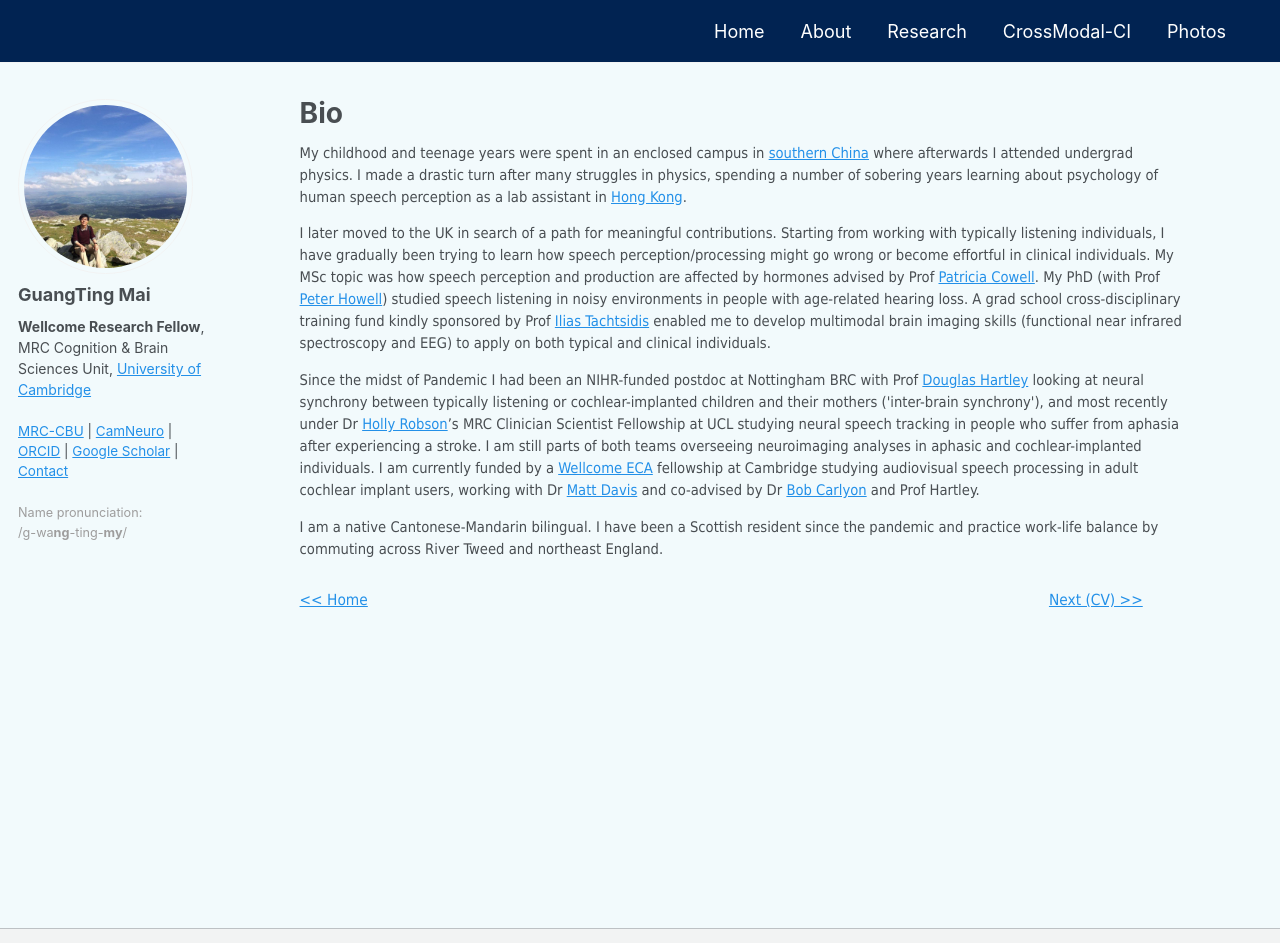
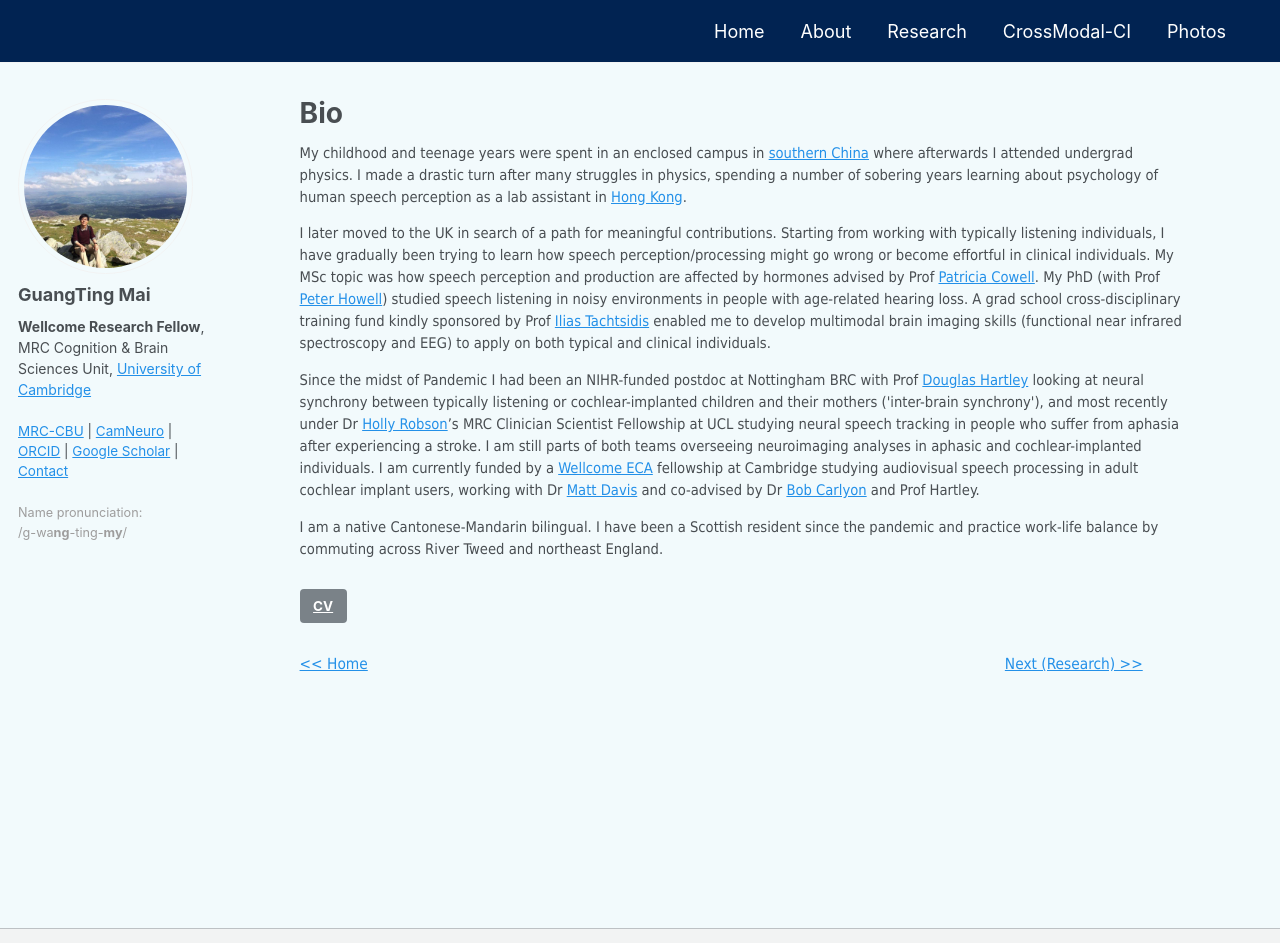
Before and after one commit to guangtingmai/guangtingmai.github.io, a Jekyll site: the page built from _pages/bio.html, in a window 1280 px wide and 1146 px high, cut to the strip 0-943 px from the top of the window. Built offline with Jekyll 4.4.1, drawn with Linux system fonts in a browser that asks for light colours.

Commit message:
Update bio.html

```diff
--- a/_pages/bio.html
+++ b/_pages/bio.html
@@ -27,7 +27,11 @@ author_profile: true
   Scottish resident since the pandemic and practice work-life balance by commuting across River Tweed and northeast England.</span>
 </p>
 <br>
+<div class="cv-download-links">
+  <a href="{{ base_path }}/files/CV Guangting MAI Nov 2025.pdf" class="btn btn--primary">CV</a>
+</div>
+<br>
 <div style="font-size: 11pt;font-family:Tahoma;line-height: 1.5;" class="navigation-row">
   <span><a href="https://guangtingmai.github.io/readme/"><< Home</a></span>
-  <span><a href="https://guangtingmai.github.io/cv/">Next (CV) >></a></span>
+  <span><a href="https://guangtingmai.github.io/research-content/">Next (Research) >></a></span>
 </div>
```
